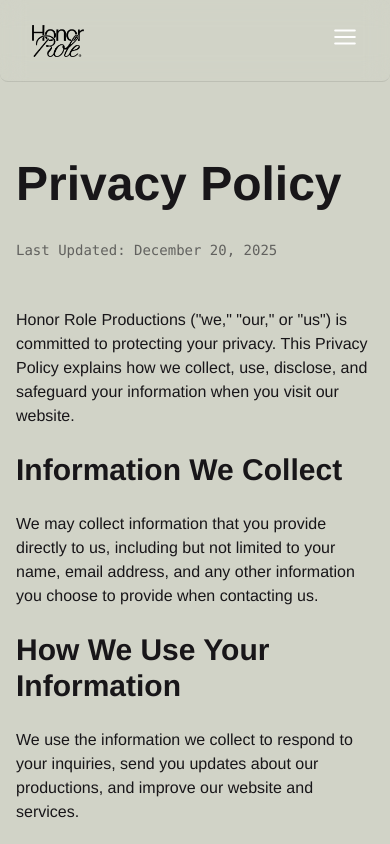
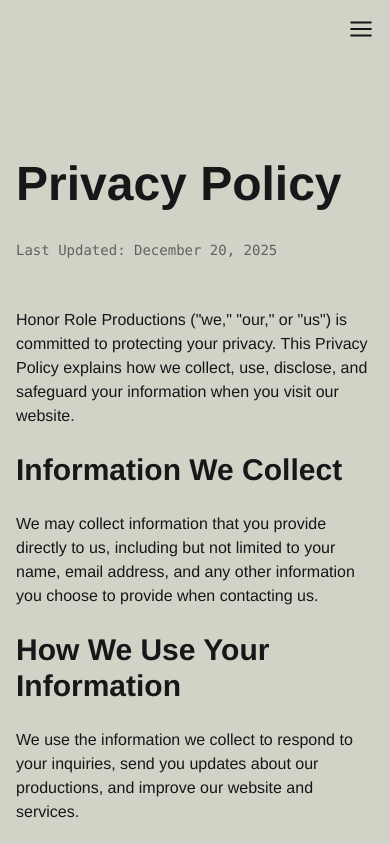
Before and after one commit to aribradshaw/HonorRole, a Next.js app: page /privacy-policy in a window 390 px wide. Shown: the top 844 px of the page. Built offline with nearby package versions, Linux system fonts and the light colour scheme.

Commit message:
Mobile: shorter hero + hamburger-only header

```diff
--- a/app/page.tsx
+++ b/app/page.tsx
@@ -132,7 +132,7 @@
     <main className="min-h-screen text-[#181619] overflow-x-hidden relative bg-transparent">
       {/* Fixed hero video background (pinned) */}
       {/* Mobile: shorter hero area to avoid cropping; Desktop: full-screen as before */}
-      <div className="fixed top-0 left-0 right-0 h-[65vh] md:inset-0 md:h-full z-0 bg-[#181619]">
+      <div className="fixed top-0 left-0 right-0 h-[55vh] md:inset-0 md:h-full z-0 bg-[#181619]">
         <video
           ref={videoRef}
           autoPlay
--- a/components/Header.tsx
+++ b/components/Header.tsx
@@ -80,14 +80,11 @@
       transition={{ duration: 0.6 }}
       className={`fixed top-0 left-0 right-0 z-50 transition-all duration-400 ${
         scrolledPastHero
-          ? 'bg-transparent backdrop-blur-md border-b border-[#181619]/10'
+          ? 'bg-transparent border-b-0 md:backdrop-blur-md md:border-b md:border-[#181619]/10'
           : 'bg-transparent border-b-0'
       }`}
-      style={{
-        backdropFilter: scrolledPastHero ? 'blur(12px)' : 'none',
-      }}
     >
-      <nav className="w-full px-8 py-6 flex items-center justify-between relative">
+      <nav className="w-full px-4 py-4 md:px-8 md:py-6 flex items-center justify-end md:justify-between relative">
         {/* Logo */}
         <motion.div
           whileHover={{ scale: 1.05 }}
@@ -98,7 +95,7 @@
             x: scrolledPastHero ? 0 : -20
           }}
           transition={{ duration: 0.4, ease: "easeInOut" }}
-          className={scrolledPastHero ? 'block' : 'pointer-events-none'}
+          className={`hidden md:block ${scrolledPastHero ? 'md:block' : 'pointer-events-none'}`}
         >
           <Link href="/" className="block relative">
             {/* Black logo (base layer) */}
@@ -297,7 +294,9 @@
         <div className="md:hidden">
           <button
             onClick={() => setOpen(!isOpen)}
-            className={`${overFooter ? "text-white" : "text-white"} hover:text-[#ffbb71] transition-colors z-10 relative`}
+            className={`${
+              scrolledPastHero ? (overFooter ? "text-white" : "text-[#181619]") : "text-white"
+            } hover:text-[#ffbb71] transition-colors z-10 relative`}
             aria-label={isOpen ? "Close menu" : "Open menu"}
             aria-expanded={isOpen}
           >
```
